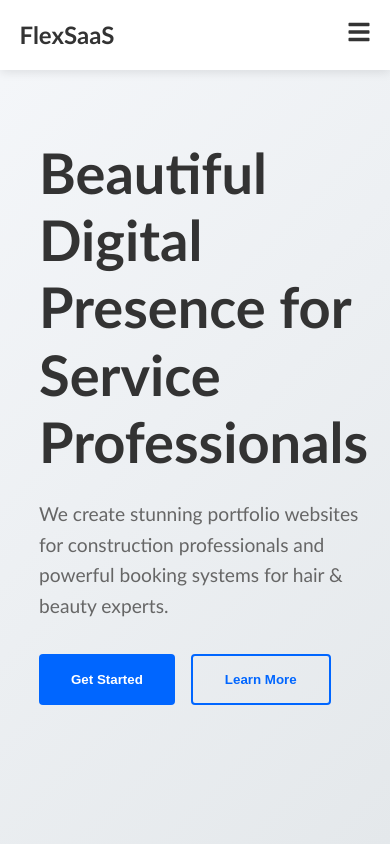
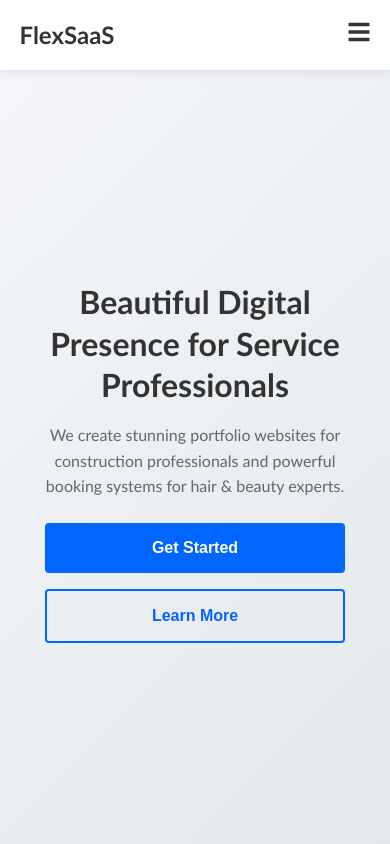
Before and after one commit to FlexSaaS/flexsaas-portfolio, a React (Vite) app: page / in a window 390 px wide. Shown: the top 844 px of the page. Built offline with nearby package versions, Linux system fonts and the light colour scheme.

Commit message:
make Hero responsive

```diff
--- a/src/components/common/Hero.tsx
+++ b/src/components/common/Hero.tsx
@@ -1,5 +1,4 @@
 import styled from 'styled-components';
-
 
 function Hero() {
   return (
@@ -21,36 +20,64 @@ function Hero() {
 
 export default Hero;
 
-
 const HeroContainer = styled.section`
-  height: 100vh;
+  min-height: 100vh;
   display: flex;
   align-items: center;
-  padding: 0 10%;
+  padding: 0 5%;
   background: linear-gradient(135deg, #f5f7fa 0%, #e4e8eb 100%);
+
+  @media (max-width: 768px) {
+    padding-top: 80px; /* Account for fixed navbar */
+    text-align: center;
+  }
 `;
 
 const HeroContent = styled.div`
   max-width: 600px;
+
+  @media (max-width: 768px) {
+    max-width: 100%;
+    display: flex;
+    flex-direction: column;
+    align-items: center;
+  }
 `;
 
 const HeroTitle = styled.h1`
-  font-size: 3.5rem;
+  font-size: clamp(2rem, 5vw, 3.5rem);
   margin-bottom: 1.5rem;
   color: #333;
   line-height: 1.2;
+  font-weight: 700;
+
+  @media (max-width: 768px) {
+    margin-bottom: 1rem;
+    line-height: 1.3;
+  }
 `;
 
 const HeroSubtitle = styled.p`
-  font-size: 1.2rem;
+  font-size: clamp(1rem, 2vw, 1.2rem);
   color: #666;
   margin-bottom: 2rem;
   line-height: 1.6;
+
+  @media (max-width: 768px) {
+    margin-bottom: 1.5rem;
+    padding: 0 1rem;
+  }
 `;
 
 const ButtonGroup = styled.div`
   display: flex;
   gap: 1rem;
+
+  @media (max-width: 480px) {
+    flex-direction: column;
+    width: 100%;
+    max-width: 300px;
+  }
 `;
 
 const PrimaryButton = styled.button`
@@ -62,10 +89,15 @@ const PrimaryButton = styled.button`
   font-weight: 600;
   cursor: pointer;
   transition: all 0.3s;
+  font-size: 1rem;
 
   &:hover {
     background: #0052cc;
     transform: translateY(-2px);
+  }
+
+  @media (max-width: 480px) {
+    width: 100%;
   }
 `;
 
@@ -78,9 +110,14 @@ const SecondaryButton = styled.button`
   font-weight: 600;
   cursor: pointer;
   transition: all 0.3s;
+  font-size: 1rem;
 
   &:hover {
     background: rgba(0, 102, 255, 0.1);
     transform: translateY(-2px);
   }
+
+  @media (max-width: 480px) {
+    width: 100%;
+  }
 `;
```
